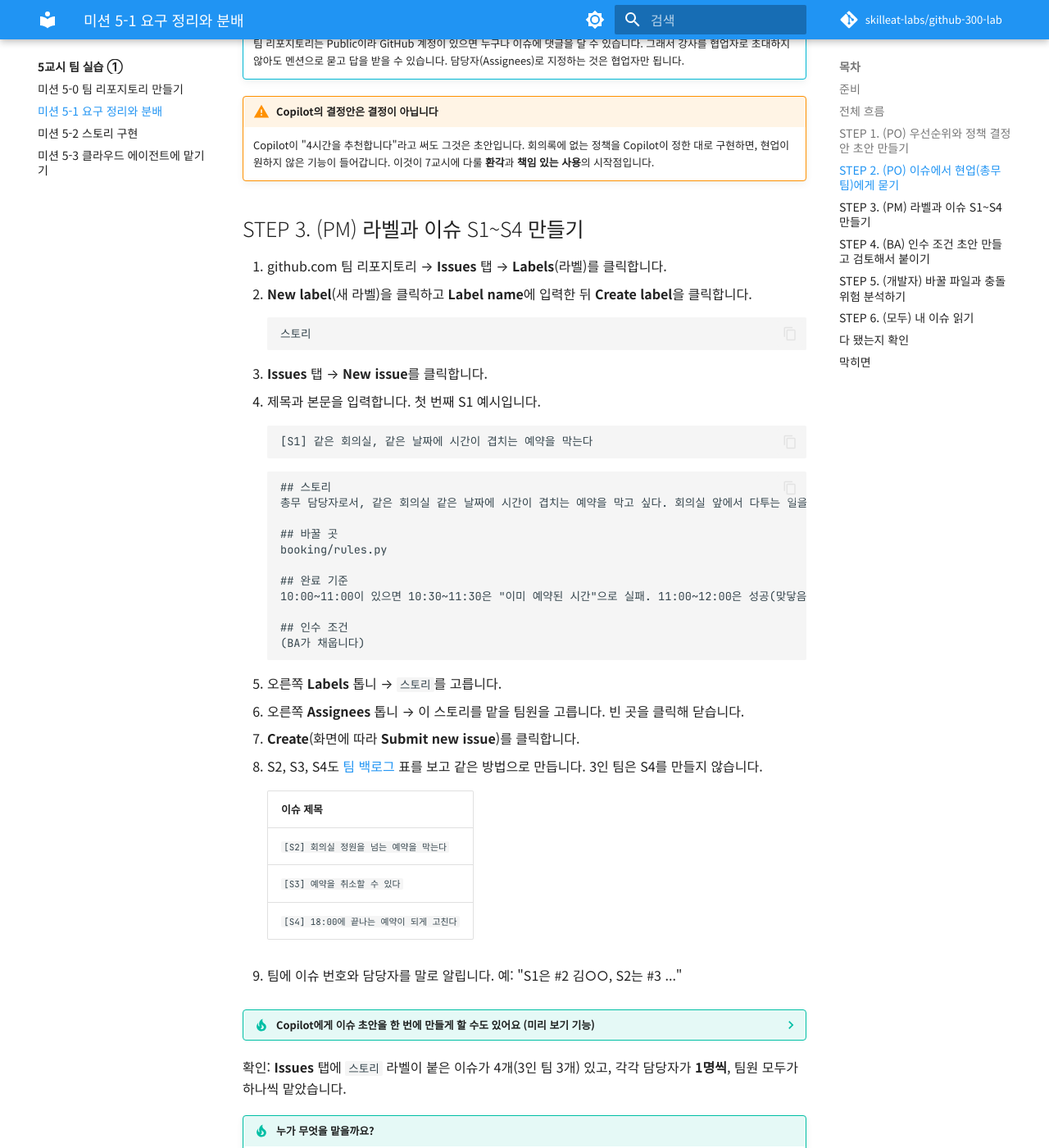
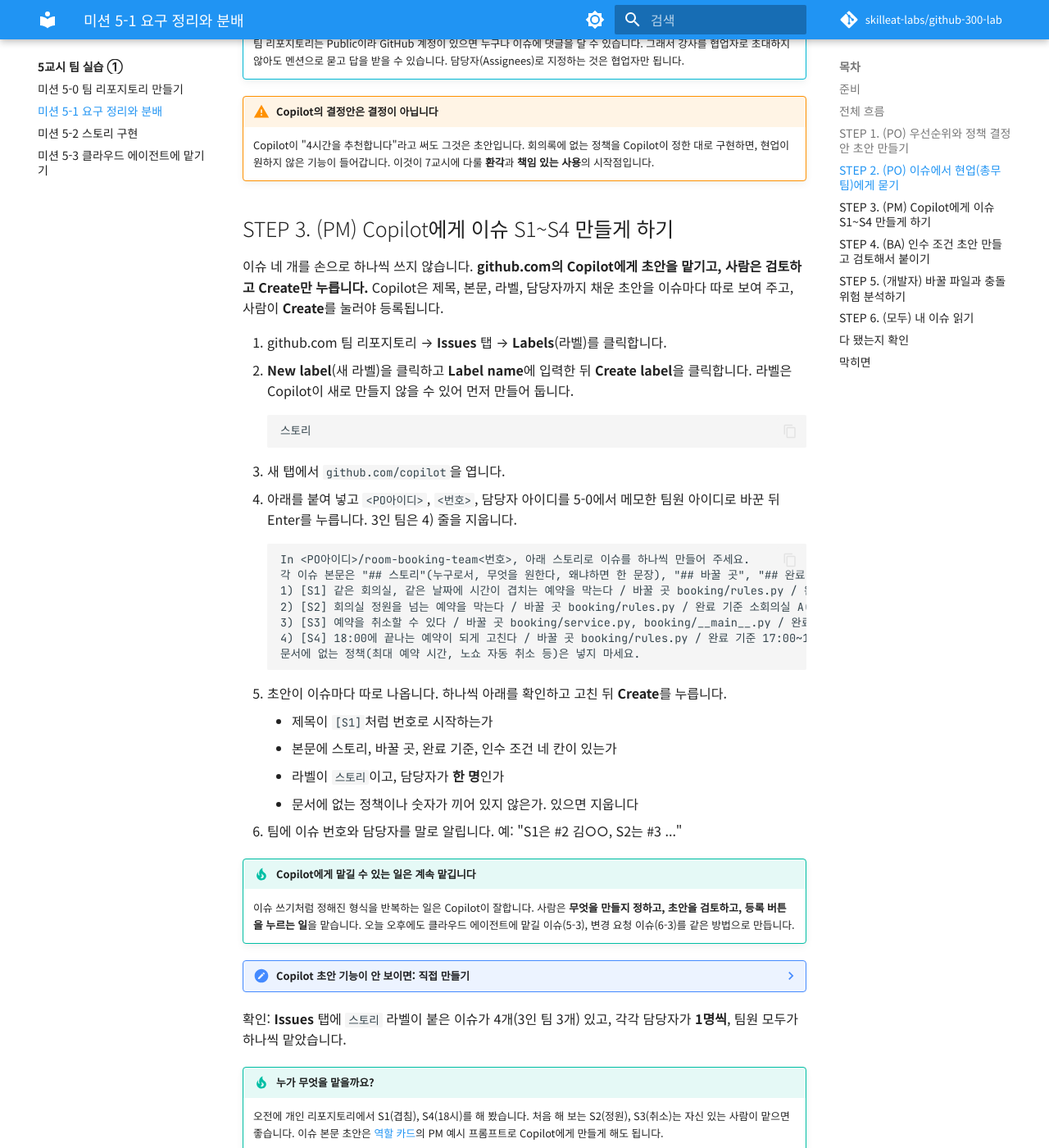
Before and after one commit to skilleat-labs/github-300-lab, an MkDocs documentation site: the page built from docs/class5/mission-1.md, in a window 1280 px wide and 1400 px high, scrolled down 2664 px. Shown: the whole window at 82% size. Built offline with MkDocs 1.6.1 and Material for MkDocs 9.7.7, drawn with Linux system fonts in a browser that asks for light colours; comment, search, counter and statistics services are not loaded; some of the changed text lies outside the part shown.

Commit message:
이슈 만들기를 Copilot에게 맡기는 방식으로: 5-1 S1~S4, 5-3 클라우드 에이전트 이슈, 6-3 CR-001
- github.com/copilot에서 초안을 받고 사람이 검토 후 Create
- 직접 만들기는 접는 대안으로

Co-Authored-By: Claude Opus 5.5 <noreply@anthropic.com>

````diff
--- a/docs/class5/mission-1.md
+++ b/docs/class5/mission-1.md
@@ -17,7 +17,7 @@
 | 순서 | 누가 | 무엇을 | 언제 시작 |
 |---|---|---|---|
 | 1 | PO | Copilot으로 우선순위와 정책 결정안 초안, 결정 이슈 등록 | 바로 |
-| 1 | PM | 라벨 `스토리`, 이슈 S1~S4 등록, 담당자 배정 | 바로 (PO와 동시에) |
+| 1 | PM | 라벨 `스토리` 만들고, Copilot에게 이슈 S1~S4 초안을 맡겨 검토 후 등록 | 바로 (PO와 동시에) |
 | 1 | 개발자 | 바꿀 파일과 충돌 위험 분석 → 댓글 | 바로 (분석은 S1~S4 목록으로 시작, 댓글은 이슈가 생기면) |
 | 2 | PO | 결정 못 한 정책을 이슈에서 `@skilleat-labs`(현업)에게 묻기 | 결정안 초안이 나오면 |
 | 3 | BA | 이슈마다 인수 조건 초안 → 검토 → 이슈 본문에 | PM이 이슈를 만들면. 3인 팀은 BA가 이슈를 만들면서 바로 |
@@ -81,68 +81,75 @@
 !!! warning "Copilot의 결정안은 결정이 아닙니다"
     Copilot이 "4시간을 추천합니다"라고 써도 그것은 초안입니다. 회의록에 없는 정책을 Copilot이 정한 대로 구현하면, 현업이 원하지 않은 기능이 들어갑니다. 이것이 7교시에 다룰 **환각**과 **책임 있는 사용**의 시작점입니다.
 
-## STEP 3. (PM) 라벨과 이슈 S1~S4 만들기
+## STEP 3. (PM) Copilot에게 이슈 S1~S4 만들게 하기
+
+이슈 네 개를 손으로 하나씩 쓰지 않습니다. **github.com의 Copilot에게 초안을 맡기고, 사람은 검토하고 Create만 누릅니다.** Copilot은 제목, 본문, 라벨, 담당자까지 채운 초안을 이슈마다 따로 보여 주고, 사람이 **Create**를 눌러야 등록됩니다.
 
 1. github.com 팀 리포지토리 → **Issues** 탭 → **Labels**(라벨)를 클릭합니다.
-2. **New label**(새 라벨)을 클릭하고 **Label name**에 입력한 뒤 **Create label**을 클릭합니다.
+2. **New label**(새 라벨)을 클릭하고 **Label name**에 입력한 뒤 **Create label**을 클릭합니다. 라벨은 Copilot이 새로 만들지 않을 수 있어 먼저 만들어 둡니다.
 
     ```text
     스토리
     ```
 
-3. **Issues** 탭 → **New issue**를 클릭합니다.
-4. 제목과 본문을 입력합니다. 첫 번째 S1 예시입니다.
+3. 새 탭에서 `github.com/copilot`을 엽니다.
+4. 아래를 붙여 넣고 `<PO아이디>`, `<번호>`, 담당자 아이디를 5-0에서 메모한 팀원 아이디로 바꾼 뒤 Enter를 누릅니다. 3인 팀은 4) 줄을 지웁니다.
 
     ```text
-    [S1] 같은 회의실, 같은 날짜에 시간이 겹치는 예약을 막는다
+    In <PO아이디>/room-booking-team<번호>, 아래 스토리로 이슈를 하나씩 만들어 주세요.
+    각 이슈 본문은 "## 스토리"(누구로서, 무엇을 원한다, 왜냐하면 한 문장), "## 바꿀 곳", "## 완료 기준", "## 인수 조건"(내용은 "BA가 채웁니다")으로 쓰고, 라벨은 스토리를 붙여 주세요.
+    1) [S1] 같은 회의실, 같은 날짜에 시간이 겹치는 예약을 막는다 / 바꿀 곳 booking/rules.py / 완료 기준 10:00~11:00이 있으면 10:30~11:30은 "이미 예약된 시간"으로 실패, 11:00~12:00은 성공 / 담당 아이디1
+    2) [S2] 회의실 정원을 넘는 예약을 막는다 / 바꿀 곳 booking/rules.py / 완료 기준 소회의실 A(정원 4)에 5명이면 "정원을 넘었습니다"로 실패 / 담당 아이디2
+    3) [S3] 예약을 취소할 수 있다 / 바꿀 곳 booking/service.py, booking/__main__.py / 완료 기준 python -m booking cancel --id 3이면 #3이 목록에서 사라지고 "[취소 완료]" 출력. 없는 번호면 "[취소 실패] 없는 예약 번호입니다" / 담당 아이디3
+    4) [S4] 18:00에 끝나는 예약이 되게 고친다 / 바꿀 곳 booking/rules.py / 완료 기준 17:00~18:00 성공, 17:30~18:30 실패 / 담당 아이디4
+    문서에 없는 정책(최대 예약 시간, 노쇼 자동 취소 등)은 넣지 마세요.
     ```
 
-    ```text
-    ## 스토리
-    총무 담당자로서, 같은 회의실 같은 날짜에 시간이 겹치는 예약을 막고 싶다. 회의실 앞에서 다투는 일을 없애기 위해서다.
+5. 초안이 이슈마다 따로 나옵니다. 하나씩 아래를 확인하고 고친 뒤 **Create**를 누릅니다.
+    - 제목이 `[S1]`처럼 번호로 시작하는가
+    - 본문에 스토리, 바꿀 곳, 완료 기준, 인수 조건 네 칸이 있는가
+    - 라벨이 `스토리`이고, 담당자가 **한 명**인가
+    - 문서에 없는 정책이나 숫자가 끼어 있지 않은가. 있으면 지웁니다
+6. 팀에 이슈 번호와 담당자를 말로 알립니다. 예: "S1은 #2 김○○, S2는 #3 ..."
 
-    ## 바꿀 곳
-    booking/rules.py
+!!! tip "Copilot에게 맡길 수 있는 일은 계속 맡깁니다"
+    이슈 쓰기처럼 정해진 형식을 반복하는 일은 Copilot이 잘합니다. 사람은 **무엇을 만들지 정하고, 초안을 검토하고, 등록 버튼을 누르는 일**을 맡습니다. 오늘 오후에도 클라우드 에이전트에 맡길 이슈(5-3), 변경 요청 이슈(6-3)를 같은 방법으로 만듭니다.
 
-    ## 완료 기준
-    10:00~11:00이 있으면 10:30~11:30은 "이미 예약된 시간"으로 실패. 11:00~12:00은 성공(맞닿음은 겹침 아님)
+??? note "Copilot 초안 기능이 안 보이면: 직접 만들기"
+    미리 보기 기능이라 화면이 바뀌거나 계정에 따라 안 보일 수 있습니다. 그때는 아래처럼 직접 만듭니다.
 
-    ## 인수 조건
-    (BA가 채웁니다)
-    ```
-
-5. 오른쪽 **Labels** 톱니 → `스토리`를 고릅니다.
-6. 오른쪽 **Assignees** 톱니 → 이 스토리를 맡을 팀원을 고릅니다. 빈 곳을 클릭해 닫습니다.
-7. **Create**(화면에 따라 **Submit new issue**)를 클릭합니다.
-8. S2, S3, S4도 [팀 백로그](index.md#backlog) 표를 보고 같은 방법으로 만듭니다. 3인 팀은 S4를 만들지 않습니다.
-
-    | 이슈 제목 |
-    |---|
-    | `[S2] 회의실 정원을 넘는 예약을 막는다` |
-    | `[S3] 예약을 취소할 수 있다` |
-    | `[S4] 18:00에 끝나는 예약이 되게 고친다` |
-
-9. 팀에 이슈 번호와 담당자를 말로 알립니다. 예: "S1은 #2 김○○, S2는 #3 ..."
-
-??? tip "Copilot에게 이슈 초안을 한 번에 만들게 할 수도 있어요 (미리 보기 기능)"
-    github.com의 Copilot은 이슈 초안을 만들어 줍니다. 제목, 본문, 라벨, 담당자까지 채운 초안을 보여 주고, 사람이 검토한 뒤 **Create**를 눌러야 등록됩니다. 여러 개를 한 번에 부탁하면 이슈마다 따로 초안을 만듭니다. 라벨을 새로 만들어 주는지는 문서에 없으니, 위 1~2번으로 `스토리` 라벨은 먼저 만들어 둡니다.
-
-    1. 브라우저에서 `github.com/copilot`을 엽니다.
-    2. 아래를 붙여 넣고 `<PO아이디>`, `<번호>`, 담당자 아이디를 바꿉니다.
+    1. **Issues** 탭 → **New issue**를 클릭합니다.
+    2. 제목과 본문을 입력합니다. 첫 번째 S1 예시입니다.
 
         ```text
-        In <PO아이디>/room-booking-team<번호>, 아래 스토리 4개로 이슈 4개를 만들어 주세요.
-        각 이슈 본문은 "## 스토리", "## 바꿀 곳", "## 완료 기준", "## 인수 조건(BA가 채웁니다)"으로 쓰고, 라벨은 스토리로 붙여 주세요.
-        1) [S1] 같은 회의실, 같은 날짜에 시간이 겹치는 예약을 막는다 / booking/rules.py / 담당: 아이디1
-        2) [S2] 회의실 정원을 넘는 예약을 막는다 / booking/rules.py / 담당: 아이디2
-        3) [S3] 예약을 취소할 수 있다 / booking/service.py, booking/__main__.py / 담당: 아이디3
-        4) [S4] 18:00에 끝나는 예약이 되게 고친다 / booking/rules.py / 담당: 아이디4
-        완료 기준은 팀 백로그의 확인 방법을 그대로 쓰고, 문서에 없는 정책은 넣지 마세요.
+        [S1] 같은 회의실, 같은 날짜에 시간이 겹치는 예약을 막는다
         ```
 
-    3. 초안마다 제목, 본문, 라벨, 담당자를 읽고 고친 뒤 **Create**를 누릅니다. 문서에 없는 정책이 들어갔으면 지웁니다.
+        ```text
+        ## 스토리
+        총무 담당자로서, 같은 회의실 같은 날짜에 시간이 겹치는 예약을 막고 싶다. 회의실 앞에서 다투는 일을 없애기 위해서다.
 
-    미리 보기 기능이라 화면이 바뀌거나 계정에 따라 보이지 않을 수 있습니다. 그때는 위 3~8번처럼 직접 만듭니다.
+        ## 바꿀 곳
+        booking/rules.py
+
+        ## 완료 기준
+        10:00~11:00이 있으면 10:30~11:30은 "이미 예약된 시간"으로 실패. 11:00~12:00은 성공(맞닿음은 겹침 아님)
+
+        ## 인수 조건
+        (BA가 채웁니다)
+        ```
+
+    3. 오른쪽 **Labels** 톱니 → `스토리`를 고릅니다.
+    4. 오른쪽 **Assignees** 톱니 → 이 스토리를 맡을 팀원을 고릅니다. 빈 곳을 클릭해 닫습니다.
+    5. **Create**(화면에 따라 **Submit new issue**)를 클릭합니다.
+    6. S2, S3, S4도 [팀 백로그](index.md#backlog) 표를 보고 같은 방법으로 만듭니다. 3인 팀은 S4를 만들지 않습니다.
+
+        | 이슈 제목 |
+        |---|
+        | `[S2] 회의실 정원을 넘는 예약을 막는다` |
+        | `[S3] 예약을 취소할 수 있다` |
+        | `[S4] 18:00에 끝나는 예약이 되게 고친다` |
+
 
 확인: **Issues** 탭에 `스토리` 라벨이 붙은 이슈가 4개(3인 팀 3개) 있고, 각각 담당자가 **1명씩**, 팀원 모두가 하나씩 맡았습니다.
 
--- a/docs/class6/mission-3.md
+++ b/docs/class6/mission-3.md
@@ -1,7 +1,7 @@
 # 미션 6-3. 변경 요청 처리
 
 !!! abstract "이 미션에서 할 일"
-    - 현업(강사)이 발표한 변경 요청 CR-001을 PO가 이슈로 등록합니다.
+    - 현업(강사)이 발표한 변경 요청 CR-001을 PO가 Copilot에게 이슈로 쓰게 하고 검토해 등록합니다.
     - BA가 Copilot `#codebase`로 영향 분석을 하고, PO가 브랜치 `cr-001`에서 Agent로 구현하고, 개발자가 코드를 기술적으로 검토합니다.
     - PR을 병합하면 6-2에서 만든 배포가 현황판을 자동으로 다시 올리는 것을 확인합니다.
 
@@ -30,13 +30,11 @@
     변경요청
     ```
 
-2. **Issues** → **New issue**를 클릭하고 제목과 본문을 입력합니다.
+2. 새 탭에서 `github.com/copilot`을 열고, 아래를 붙여 넣어 `<PO아이디>`, `<번호>`를 바꾼 뒤 Enter를 누릅니다. 이번에도 이슈는 Copilot에게 맡기고 PO는 검토합니다.
 
     ```text
-    [변경요청] CR-001
-    ```
+    In <PO아이디>/room-booking-team<번호>, 아래 내용으로 이슈를 만들어 주세요. 제목은 "[변경요청] CR-001", 라벨은 변경요청, 담당자는 <PO아이디>입니다.
 
-    ```text
     ## 요청 (총무팀 최수연 대리)
     현황판이 회의실 앞 태블릿과 사외에서도 보입니다. 연락처는 빼고, 예약자는 성과 '○○'로만 보여 주세요. 예: 김○○
 
@@ -49,7 +47,7 @@
     킥오프 회의록 "결정하지 못한 것": 현황판에 연락처를 보여 줄지
     ```
 
-3. **Labels**에서 `변경요청`, **Assignees**에서 PO 자신을 고르고 **Create**를 클릭합니다.
+3. 초안의 제목, 본문, 라벨 `변경요청`, 담당자를 확인하고 **Create**를 누릅니다. Copilot 초안 기능이 안 보이면 **Issues** → **New issue**에서 같은 제목과 본문으로 직접 만들고, **Labels**에서 `변경요청`, **Assignees**에서 PO 자신을 고릅니다.
 4. 이슈 번호를 팀에 알립니다.
 
 확인: `변경요청` 라벨이 붙은 이슈 `[변경요청] CR-001`이 있습니다.
````
Also changed, not shown: FACTS.md (+1 -0 lines), docs/class5/mission-3.md (+13 -9 lines).
